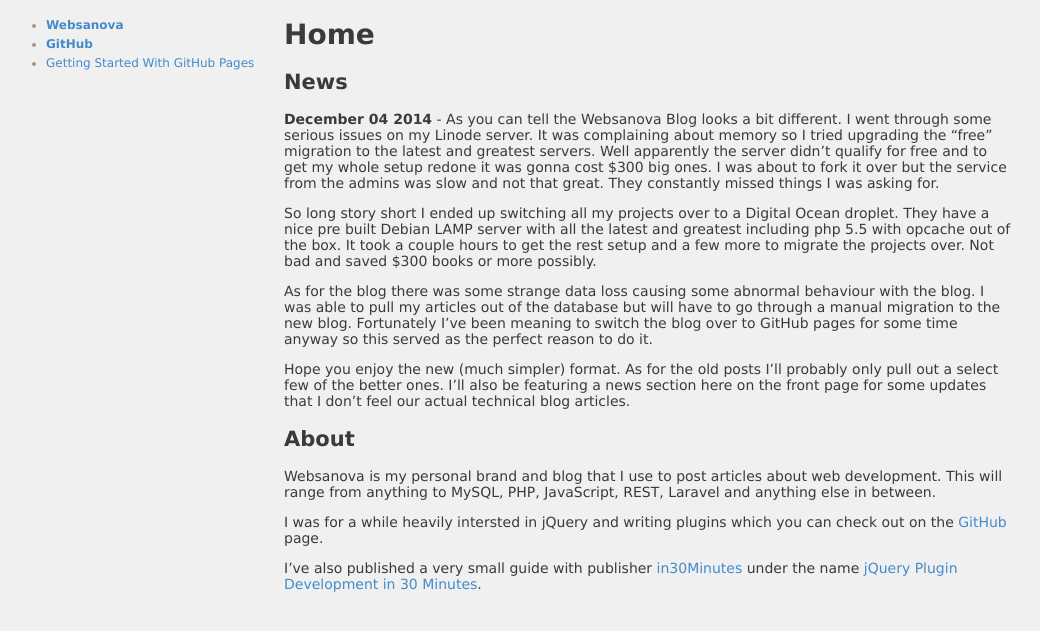
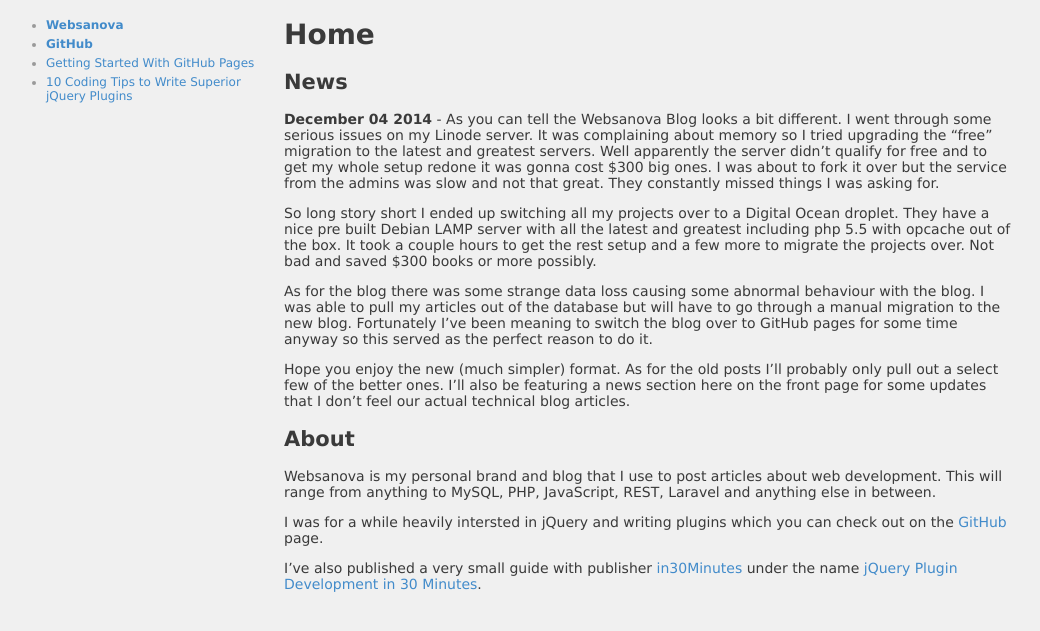
Before and after one commit to websanova/websanova.github.io, a Jekyll site: the page built from index.md, in a window 1280 px wide. Shown: the top 631 px of the page, without its empty margins (116-1156 px from the left). Built offline with Jekyll 4.4.1, drawn with Linux system fonts in a browser that asks for light colours.

Commit message:
Restore 10 jQuery coding tips article.

```diff
--- a/_layouts/default.html
+++ b/_layouts/default.html
@@ -61,6 +61,7 @@
 				<li><a href="/"><b>Websanova</b></a></li>
 				<li><a href="http://github.com/websanova"><b>GitHub</b></a></li>
 				<li><a href="/getting-started-with-github-pages">Getting Started With GitHub Pages</a></li>
+				<li><a href="/10-coding-tips-to-write-superior-jquery-plugins">10 Coding Tips to Write Superior jQuery Plugins</a></li>
 			</ul>
 		</div>
 	</div>
```
Also changed, not shown: 1 other file.
